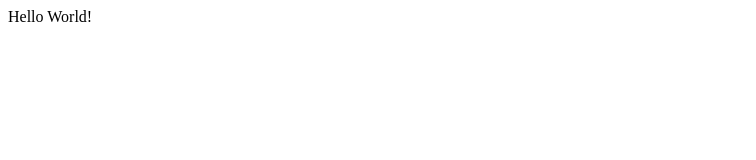
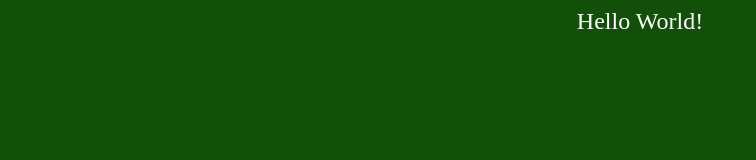
Before and after one commit to informaticapau/informaticapau.github.io, a plain HTML site: page index.html in a window 1280 px wide. Shown: the whole page, without its empty margins (0-756 px from the left). Drawn offline with Linux system fonts and the light colour scheme.

Commit message:
Cambiado el color del fondo

```diff
--- /dev/null
+++ b/index.css
@@ -0,0 +1,15 @@
+:root {
+    --color-bg: #12500A;  /* Background */
+    --color-txt: #FFFFFF;/* Text */
+}
+
+body {
+    /* Background */
+    background-color: var(--color-bg);
+
+    /* Text */
+    font-size: calc(1em + 1vmin);
+    font-family: Ubuntu, "times new roman", times, roman, serif;
+    text-align: center;
+    color: var(--color-txt);
+}
--- a/index.html
+++ b/index.html
@@ -1,6 +1,9 @@
 <html>
    <head>
-      <title>Welcome to Informaticapau's website.</title>
+      <meta charset="UTF-8">
+      <link rel="icon" type="image/png" href="https://avatars.githubusercontent.com/u/77335580?s=200&v=4" />
+      <title>Welcome, User!</title>
+      <link rel="stylesheet" href="index.css">
    </head>
    <body>
       <p>Hello World!</p>
```
